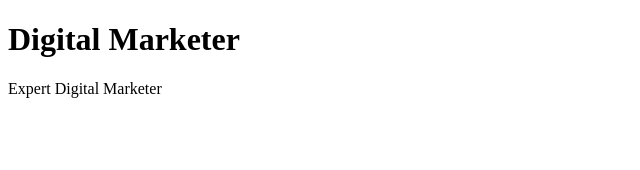
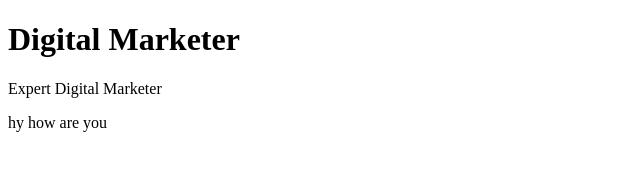
Before and after one commit to AbdurRehman75/2022-ag-8038_SCM, a plain HTML site: page index.html in a window 1280 px wide. Shown: the whole page, without its empty margins (0-640 px from the left). Drawn offline with Linux system fonts and the light colour scheme.

Commit message:
changes made in demo

```diff
--- a/index.html
+++ b/index.html
@@ -8,5 +8,6 @@
 <body>
     <h1>Digital Marketer</h1>
     <p> Expert Digital Marketer</p>
+    <p>hy how are you</p>
 </body>
 </html>
```
